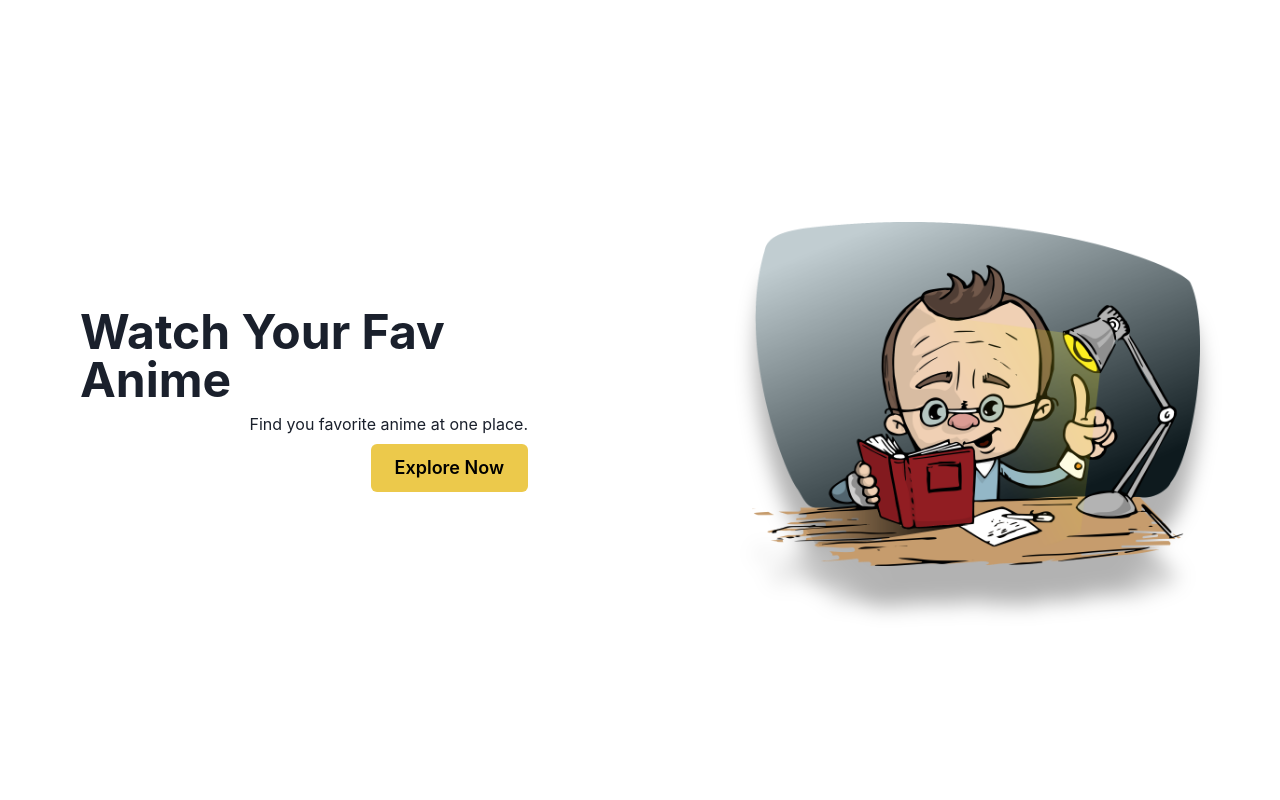
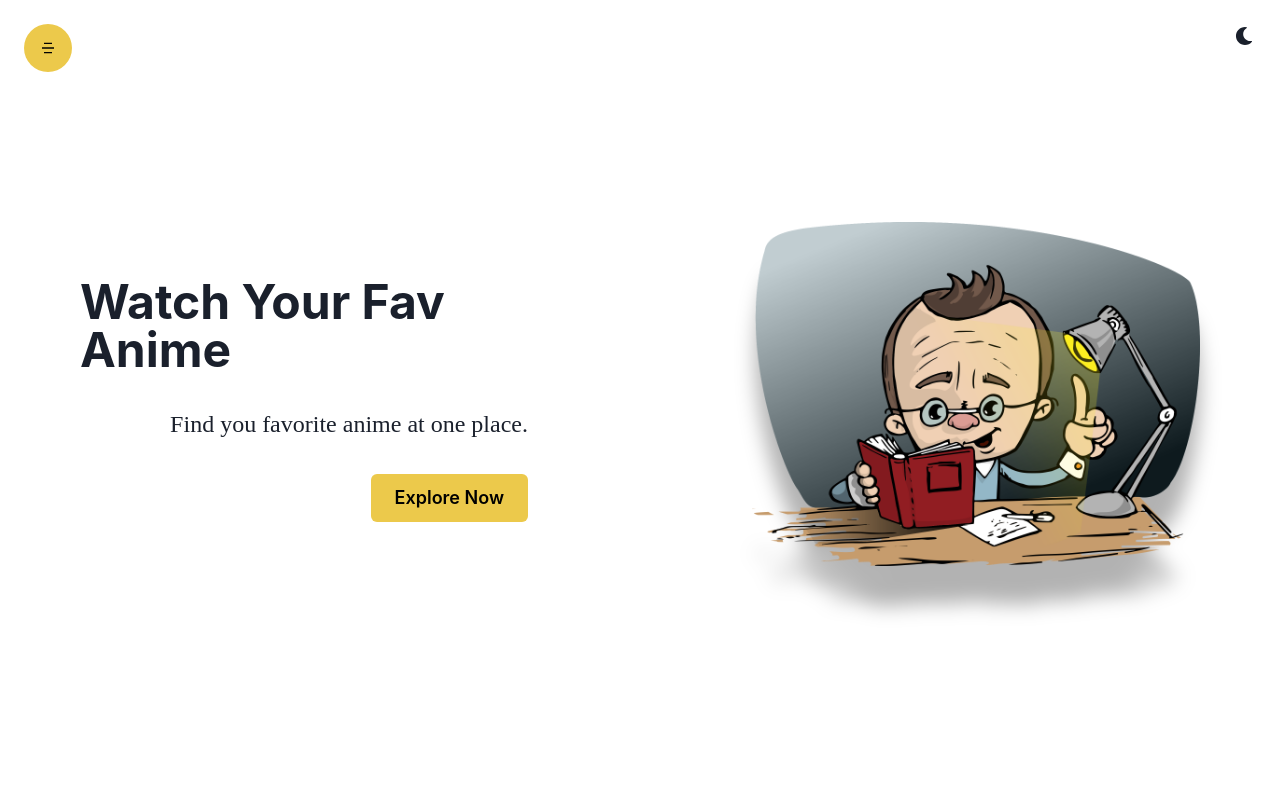
Before and after one commit to Ankit75124/animetrix_1, a React (Create React App) app: page / in a window 1280 px wide. Shown: the top 800 px of the page. Built offline with nearby package versions, Linux system fonts and the light colour scheme.

Commit message:
header v1-02/01-5:57 commit

```diff
--- a/src/App.js
+++ b/src/App.js
@@ -1,10 +1,12 @@
 import React from 'react';
 import {BrowserRouter as Router, Routes, Route} from 'react-router-dom';
 import Home from './components/Home/Home';
+import Header from './components/Layout/Header/Header';
 
 function App() {
   return (
     <Router>
+    <Header/>
     <Routes>
       <Route path="/" element={<Home />} />
     </Routes>
--- a/src/ColorModeSwitcher.js
+++ b/src/ColorModeSwitcher.js
@@ -14,7 +14,9 @@
       aria-label={`Switch to ${text} mode`}
       variant="ghost"
       color="current"
-      marginLeft="2"
+      position={'fixed'}
+      top="4"
+      right="4"
       onClick={toggleColorMode}
       icon={<SwitchIcon />}
       {...props}
--- a/src/components/Home/Home.jsx
+++ b/src/components/Home/Home.jsx
@@ -19,9 +19,12 @@
           alignItems="center"
           spacing={['16', '56']}
         >
-          <VStack width={'full'} alignItems={['center', 'flex-end']}>
+          <VStack width={'full'} alignItems={['center', 'flex-end']} spacing="8">
             <Heading children="Watch Your Fav Anime" size={'2xl'} />
-            <Text children="Find you favorite anime at one place." />
+            <Text
+            fontSize={"2xl"}
+            fontFamily="cursive"
+             textAlign={["center","left"]} children="Find you favorite anime at one place." />
             <Link to="/animes">
               <Button size={'lg'} colorScheme="yellow">
                 Explore Now
--- /dev/null
+++ b/src/components/Layout/Header/Header.jsx
@@ -0,0 +1,115 @@
+import { Button, Drawer, DrawerBody, DrawerContent, DrawerHeader, DrawerOverlay, HStack, useDisclosure, VStack } from '@chakra-ui/react';
+import React from 'react'
+import  {ColorModeSwitcher} from '../../../ColorModeSwitcher';
+import {RiDashboardFill, RiLogoutBoxLine, RiMenu5Fill} from 'react-icons/ri';
+import { Link } from 'react-router-dom';
+
+
+const LinkButton = ({url = '/', title = 'Home'}) => {
+  return (
+    <Link to={url}>
+      <Button variant={'ghost'}>{title}</Button>
+    </Link>
+  );
+};
+
+const Header = () => {
+
+    const {isOpen, onOpen, onClose} = useDisclosure();
+
+    const isAuthenticated = true;
+
+    const user = {
+        role: "admin",
+    };
+
+    const logoutHandler = () => {
+        console.log('logout');
+    };
+
+  return (
+    <>
+      <ColorModeSwitcher />
+
+      <Button
+        onClick={onOpen}
+        colorScheme={'yellow'}
+        width={'12'}
+        height={'12'}
+        rounded="full"
+        position={'fixed'}
+        top="6"
+        left="6"
+      >
+        <RiMenu5Fill />
+      </Button>
+
+      <Drawer placement="left" isOpen={isOpen} onClose={onClose}>
+        <DrawerOverlay
+        // backdropFilter={"blur(3px)"}
+        />
+        <DrawerContent>
+          <DrawerHeader borderBottomWidth={'1px'}>AnimeTrix</DrawerHeader>
+          <DrawerBody>
+            <VStack spacing={'4'} alignItems="flex-start">
+              <LinkButton url={'/'} title={'Home'} />
+              <LinkButton url={'/animes'} title={'Browse All Animes'} />
+              <LinkButton url={'/request'} title={'Request a Anime'} />
+              <LinkButton url={'/contact'} title={'Contact Us'} />
+              <LinkButton url={'/about'} title={'About'} />
+
+              <HStack
+                justifyContent={'space-evenly'}
+                position="absolute"
+                bottom={'2rem'}
+                width="80%"
+              >
+                {isAuthenticated ? (
+                  <>
+                    <VStack>
+                      <HStack>
+                        <Link to="/profile">
+                          <Button variant={'ghost'} colorScheme={'yellow'}>
+                            Profile
+                          </Button>
+                        </Link>
+                        <Button variant={'ghost'} onClick={logoutHandler}>
+                        <RiLogoutBoxLine/>
+                          Logout
+                        </Button>
+                      </HStack>
+                      {
+                        user && user.role==="admin" && <Link to="/admin/dashboard">
+                            <Button colorScheme={"purple"}
+                            variant="ghost">
+                            <RiDashboardFill
+                                style={{margin:"4px"}}
+                            />
+                                DashBoard
+                            </Button>
+                        </Link>
+                      }
+                    </VStack>
+                  </>
+                ) : (
+                  <>
+                    <Link to="/login">
+                      <Button colorScheme={'yellow'}>Login</Button>
+                    </Link>
+
+                    <p>OR</p>
+                    <Link to="/register">
+                      <Button colorScheme={'yellow'}>Signup</Button>
+                    </Link>
+                  </>
+                )}
+              </HStack>
+            </VStack>
+          </DrawerBody>
+        </DrawerContent>
+      </Drawer>
+    </>
+  );
+}
+
+export default Header
```
